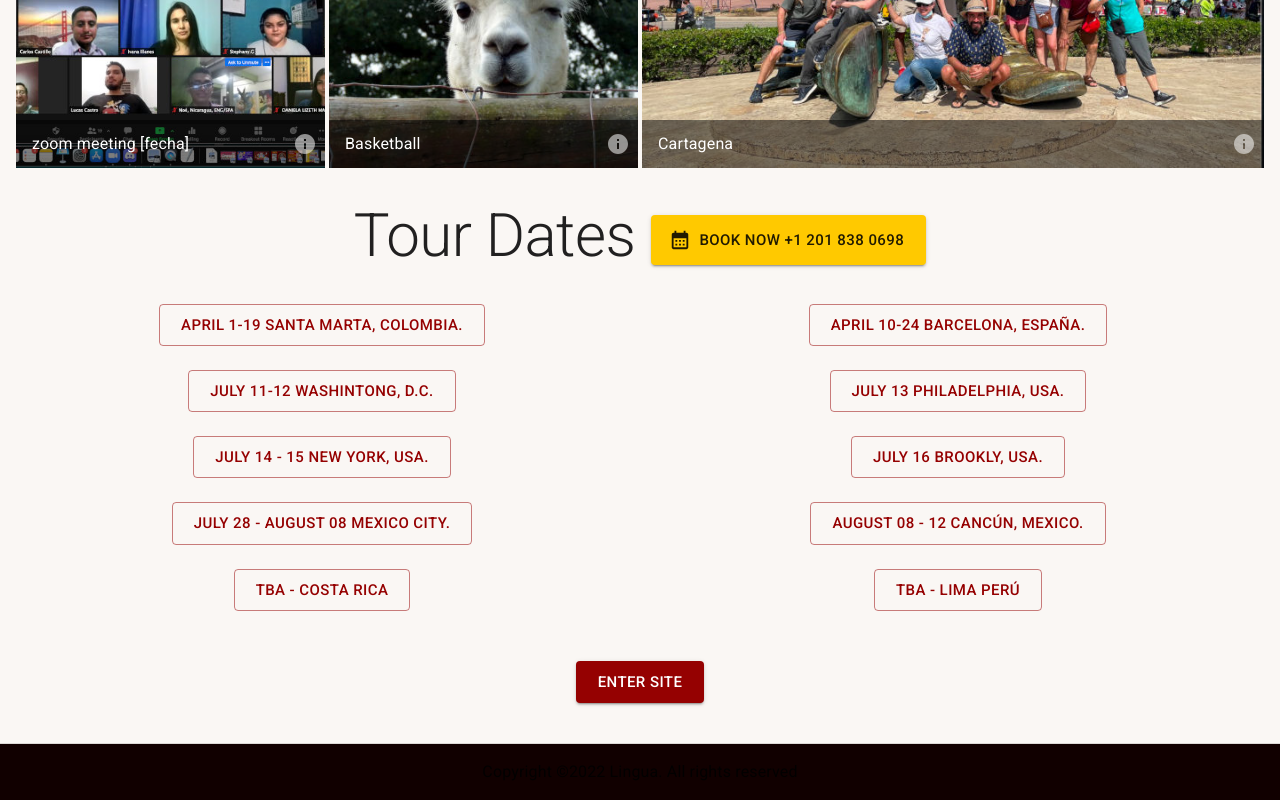
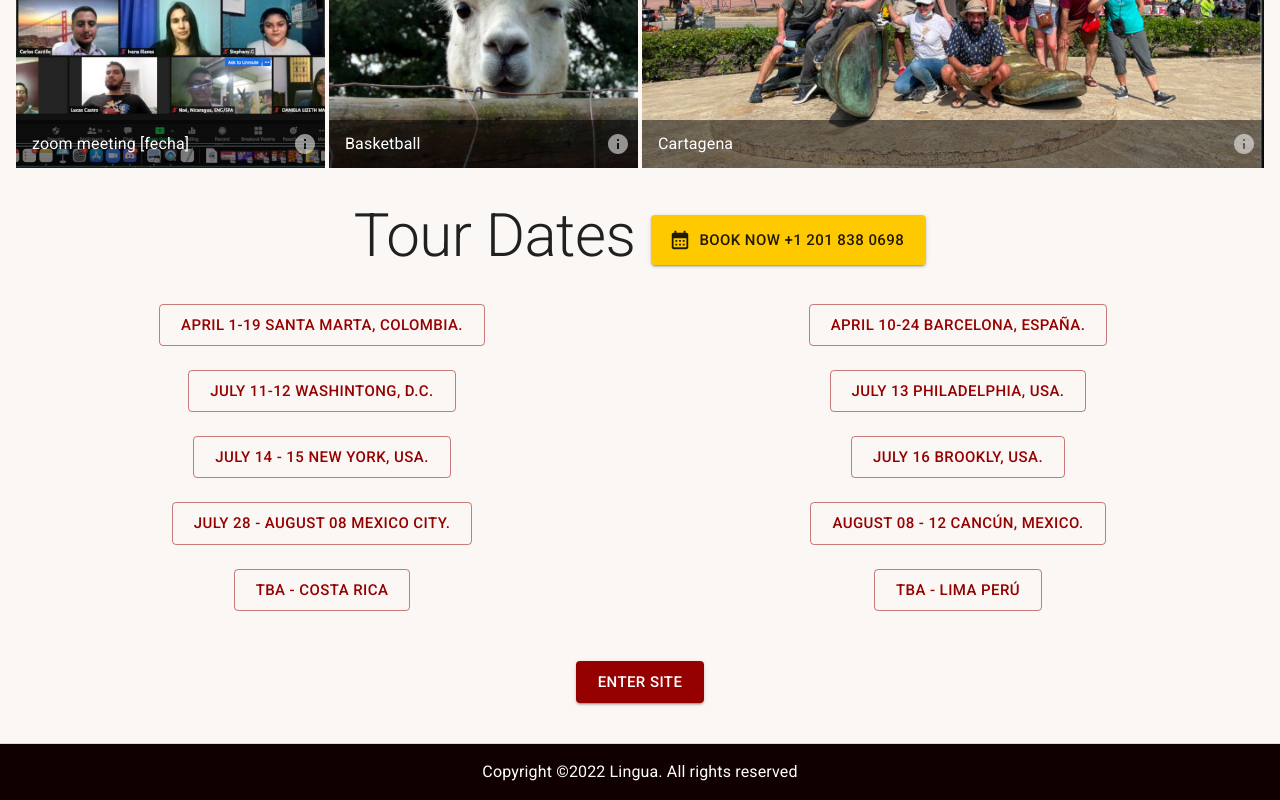
Before and after one commit to jaimeCervantes/linguallama-wireframes, a React (Create React App) app: page / in a window 1280 px wide. Shown: the part 1049-1849 px from the top of the page. Built offline with nearby package versions, Linux system fonts and the light colour scheme.

Commit message:
refactor: change footer text color

```diff
--- a/src/App.js
+++ b/src/App.js
@@ -25,7 +25,14 @@ function App() {
         <LlamaTourDates></LlamaTourDates>
       </main>
       <Divider sx={{ marginTop: '24px' }}></Divider>
-      <footer style={{ paddingTop: '16px', paddingBottom: '16px', textAlign: 'center', backgroundColor: "#110000" }}>
+      <footer
+        style={{
+          paddingTop: '16px',
+          paddingBottom: '16px',
+          textAlign: 'center',
+          backgroundColor: "#110000",
+          color: 'white'
+        }}>
          Copyright ©{new Date().getFullYear()} Lingua. All rights reserved
       </footer>
     </>
```
